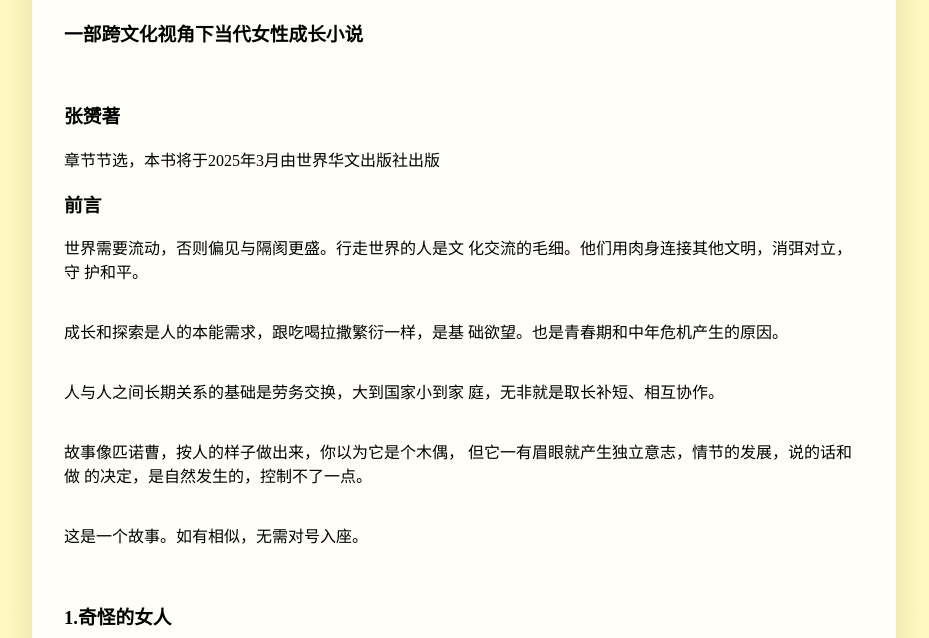
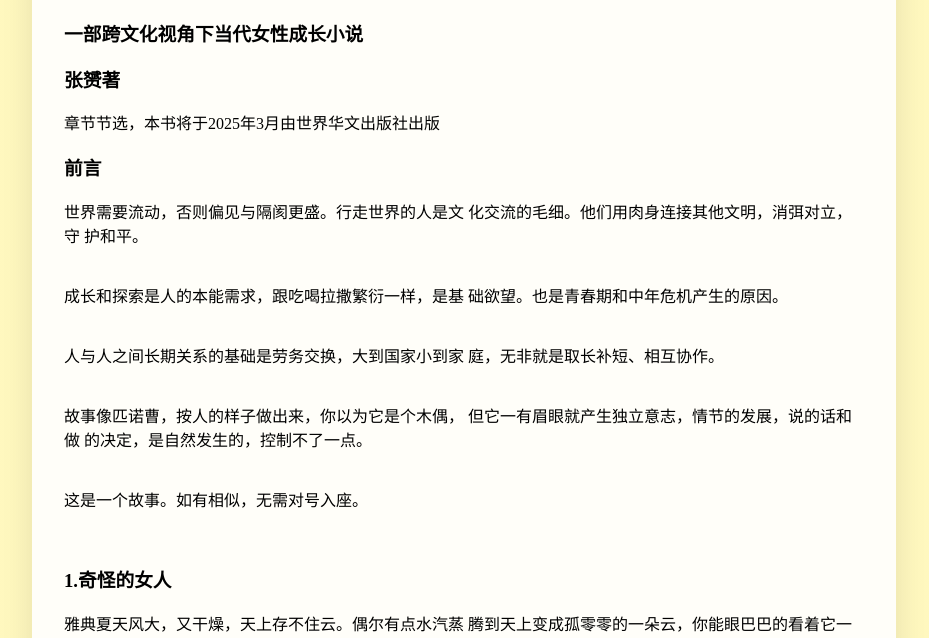
Before and after one commit to zhangyun333/labor-exchange, a plain HTML site: page index.html in a window 1280 px wide. Shown: the part 149-787 px from the top of the page, without its empty margins (176-1105 px from the left). Drawn offline with Linux system fonts and the light colour scheme.

Commit message:
Update index.html

```diff
--- a/index.html
+++ b/index.html
@@ -86,7 +86,7 @@ body {
             <h1>劳务交换</h1>
 
             <section class="chapter">
-                <h3>一部跨文化视角下当代女性成长小说</h3><br><h3> 张赟著</h3>
+                <h3>一部跨文化视角下当代女性成长小说</h3><h3> 张赟著</h3>
 
 章节节选，本书将于2025年3月由世界华文出版社出版
 
@@ -2059,7 +2059,7 @@ ChatGPT已经能感知外界的声音和画面，甚至对方的情 绪，“Her
             <h1>Labor Exchange </h1>
 
             <section class="chapter">
-                <h3>A Cross-Cultural Contemporary Women's Novel</h3><br><h3> by Zhang Yun</h3>
+                <h3>A Cross-Cultural Contemporary Women's Novel</h3><h3> by Zhang Yun</h3>
 <br>
 Some chapter summaries, this book will be published by World Chinese Press in March 2025
 <br>
```
